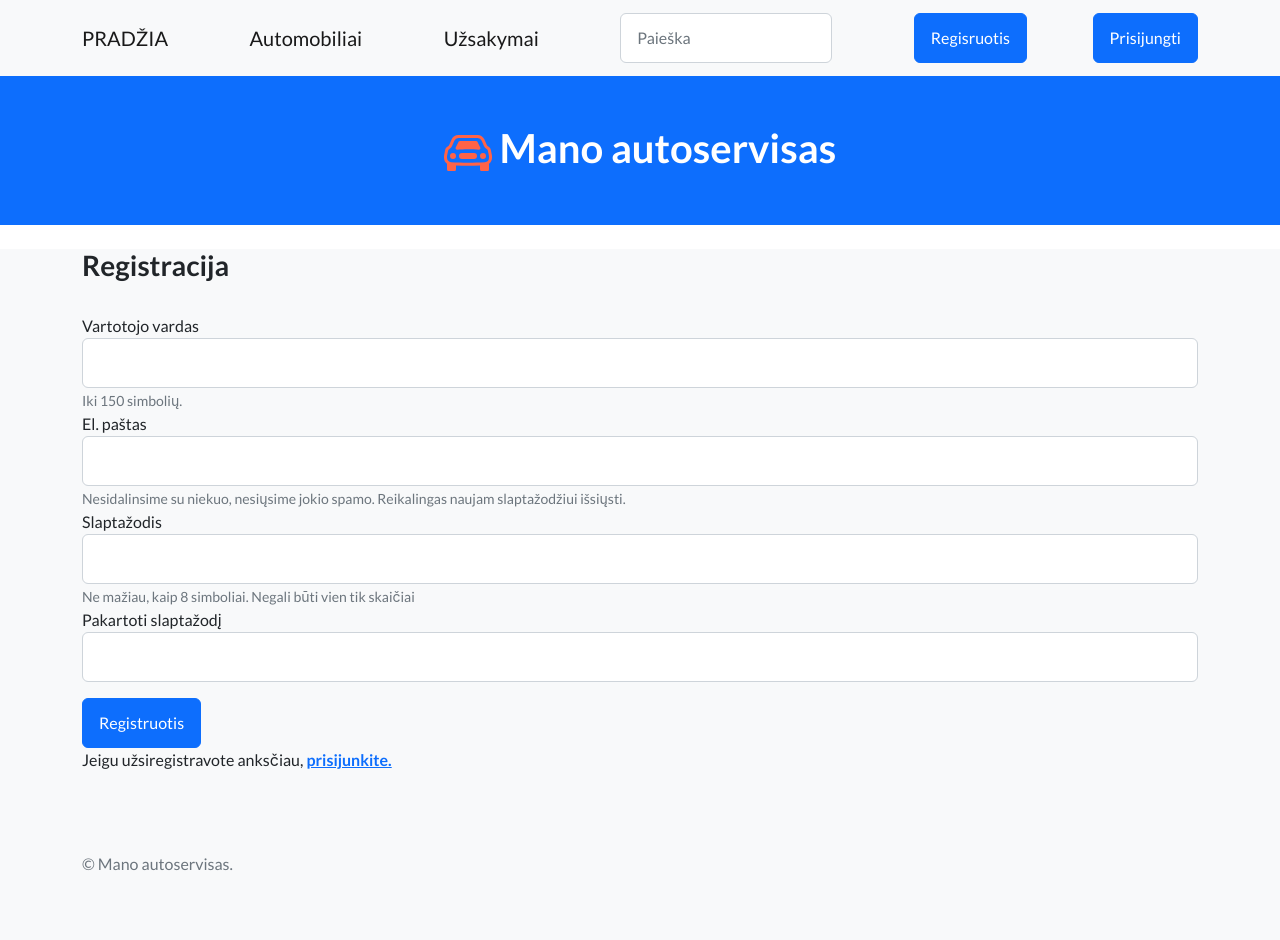
After one commit to DonatasNoreika/my_autoservice_202410, a Django app: page /register/ in a window 1280 px wide. The commit adds this page. Run offline with Django 5.2, Linux system fonts and the light colour scheme; some libraries are stand-ins or nearby versions.

Commit message:
8: + Padaryti vartotojo registracijos formą pagal šioje pamokoje išmoktus žingsnius.

```diff
--- a/mysite/autoservice/templates/base.html
+++ b/mysite/autoservice/templates/base.html
@@ -42,6 +42,7 @@
                     <button class="btn btn-primary" type="submit">Atsijungti</button>
                 </form>
                 {% else %}
+                <a class="btn btn-primary" href="{% url 'register' %}">Regisruotis</a>
                 <a class="btn btn-primary" href="{% url 'login' %}">Prisijungti</a>
                 {% endif %}
             </div>
@@ -66,6 +67,21 @@
         </header>
         <!-- Icons Grid-->
         <section class="bg-light mt-3">
+            <div class="container mt-4">
+                <div class="row">
+                    <div class="col-sm">
+                        {% if messages %}
+                        {% for message in messages %}
+                        <div class="alert alert-{% if message.tags == 'error' %}danger{% elif message.tags == 'info' %}success{% endif %}"
+                             role="alert">
+                            {{ message }}
+                        </div>
+                        {% endfor %}
+                        {% endif %}
+                        {% block "content" %}{% endblock %}
+                    </div>
+                </div>
+            </div>
             <div class="container">
                 <div class="row">
                     {% block 'content' %}{% endblock %}
--- /dev/null
+++ b/mysite/autoservice/templates/registration/register.html
@@ -0,0 +1,37 @@
+{% extends "base.html" %}
+
+{% block 'title' %}Registracija{% endblock %}
+
+{% block 'content' %}
+
+    <div class="container register">
+        <h3>Registracija</h3><br/>
+        <form method="post">
+            {% csrf_token %}
+            <div class="form-group">
+                <label for="username">Vartotojo vardas</label>
+                <input name="username" type="text" class="form-control" id="username" aria-describedby="usernameHelp">
+                <small id="usernameHelp" class="form-text text-muted">Iki 150 simbolių.</small>
+            </div>
+            <div class="form-group">
+                <label for="exampleInputEmail1">El. paštas</label>
+                <input name="email" type="email" class="form-control" id="exampleInputEmail1" aria-describedby="emailHelp">
+                <small id="emailHelp" class="form-text text-muted">Nesidalinsime su niekuo, nesiųsime jokio spamo.
+                    Reikalingas naujam slaptažodžiui išsiųsti. </small>
+            </div>
+            <div class="form-group">
+                <label for="password">Slaptažodis</label>
+                <input name="password" type="password" class="form-control" id="password" aria-describedby="pwdHelp">
+                <small id="pwdHelp" class="form-text text-muted">Ne mažiau, kaip 8 simboliai. Negali būti vien tik
+                    skaičiai</small>
+            </div>
+            <div class="form-group">
+                <label for="password2">Pakartoti slaptažodį</label>
+                <input name="password2" type="password" class="form-control" id="password2" aria-describedby="pwd2Help">
+            </div>
+            <button type="submit" class="btn btn-primary register-button mt-3">Registruotis</button>
+        </form>
+        <p>Jeigu užsiregistravote anksčiau, <a href="{% url 'login' %}"><strong>prisijunkite.</strong></a></p>
+    </div>
+
+{% endblock %}
--- a/mysite/autoservice/urls.py
+++ b/mysite/autoservice/urls.py
@@ -3,6 +3,7 @@ from . import views
 
 urlpatterns = [
     path('accounts/', include('django.contrib.auth.urls')),
+    path("register/", views.register, name="register"),
     path("", views.index, name="index"),
     path("cars/", views.cars, name="cars"),
     path("cars/<int:car_id>", views.car, name="car"),
--- a/mysite/autoservice/views.py
+++ b/mysite/autoservice/views.py
@@ -1,9 +1,13 @@
 from django.contrib.auth.mixins import LoginRequiredMixin
-from django.shortcuts import render
+from django.contrib.auth.models import User
+from django.shortcuts import render, redirect
+from django.views.decorators.csrf import csrf_protect
 from django.views.generic import ListView, DetailView
 from django.core.paginator import Paginator
 from .models import Service, Order, Car
 from django.db.models import Q
+from django.contrib import messages
+from django.contrib.auth import password_validation
 
 # Create your views here.
 
@@ -63,3 +67,40 @@ class UserOrderListView(LoginRequiredMixin, ListView):
 
     def get_queryset(self):
         return Order.objects.filter(client=self.request.user)
+
+
+@csrf_protect
+def register(request):
+    if request.method == "POST":
+        # pasiimame reikšmes iš registracijos formos
+        username = request.POST['username']
+        email = request.POST['email']
+        password = request.POST['password']
+        password2 = request.POST['password2']
+        # tikriname, ar sutampa slaptažodžiai
+        if password == password2:
+            # tikriname, ar neužimtas username
+            if User.objects.filter(username=username).exists():
+                messages.error(request, f'Vartotojo vardas {username} užimtas!')
+                return redirect('register')
+            else:
+                # tikriname, ar nėra tokio pat email
+                if User.objects.filter(email=email).exists():
+                    messages.error(request, f'Vartotojas su el. paštu {email} jau užregistruotas!')
+                    return redirect('register')
+                else:
+                    try:
+                        password_validation.validate_password(password)
+                    except password_validation.ValidationError as e:
+                        for error in e:
+                            messages.error(request, error)
+                        return redirect('register')
+
+                    # jeigu viskas tvarkoje, sukuriame naują vartotoją
+                    User.objects.create_user(username=username, email=email, password=password)
+                    messages.info(request, f'Vartotojas {username} užregistruotas!')
+                    return redirect('login')
+        else:
+            messages.error(request, 'Slaptažodžiai nesutampa!')
+            return redirect('register')
+    return render(request, 'registration/register.html')
```
